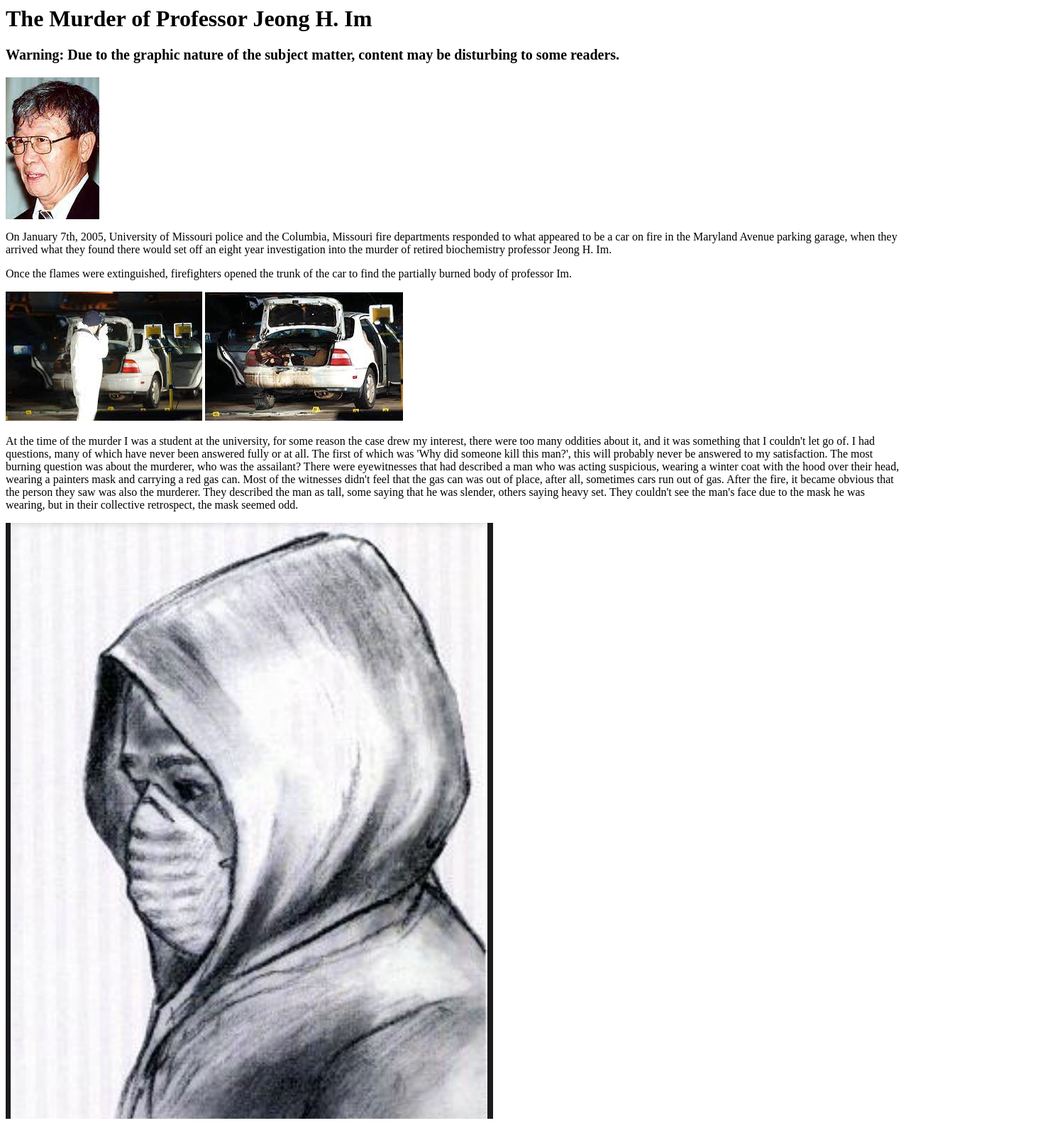
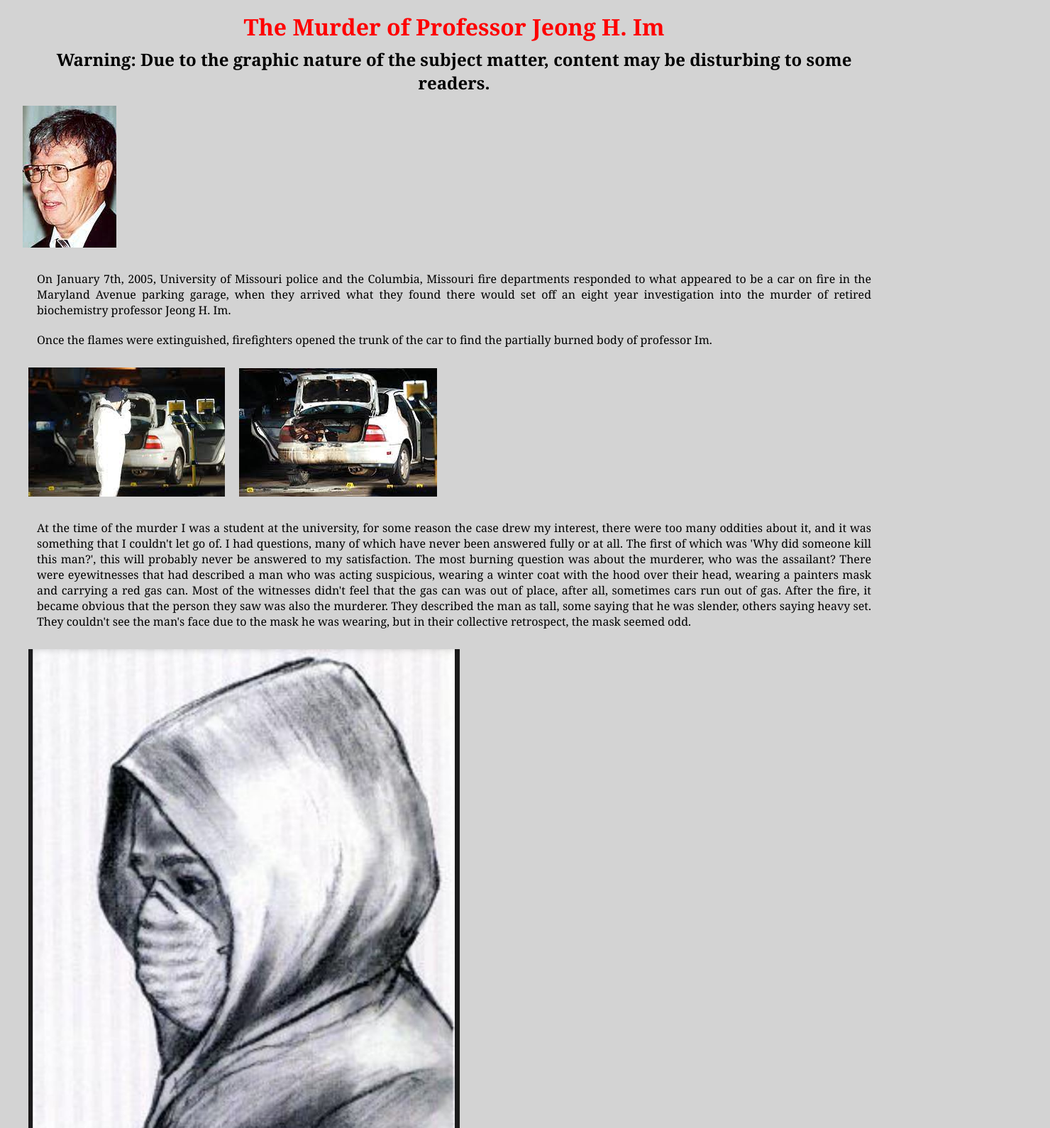
Before and after one commit to KC-LC101-June-21/assignment-4-html-me-something-JimmyD72, a website: page index.html in a window 1280 px wide. Shown: the top 1590 px of the page at 71% size, 1480 px wide, since content can reach past the window. Drawn offline with Linux system fonts and the light colour scheme.

Commit message:
added css

```diff
--- a/index.html
+++ b/index.html
@@ -1,3 +1,4 @@
+<!DOCTYPE html>
 <html>
     <head>
         <title>The Murder of Professor Jeong H. Im</title>
@@ -6,25 +7,26 @@
 
     <body>
         <main>
-            <h1>The Murder of Professor Jeong H. Im</h1>
-            <h2><sub>Warning: Due to the graphic nature of the subject matter, content may be disturbing to some readers.</sub></h2>
-            <img id="jeongim" src="images/jeongim.jpg"/>
+
+            <h1 id="mainHeading">The Murder of Professor Jeong H. Im</h1>
+            <h2>Warning: Due to the graphic nature of the subject matter, content may be disturbing to some readers.</h2>
+            <img id="jeongim" src="images/jeongim.jpg" alt="Jeong H. Im"/>
             <article>
                 <p>On January 7th, 2005, University of Missouri police and the Columbia, Missouri fire departments responded to what appeared to be a car on fire in the Maryland Avenue parking garage, when they arrived what they found there would set off an eight year investigation into the murder of retired biochemistry professor Jeong H. Im.</p>
 
-               <p></p> Once the flames were extinguished, firefighters opened the trunk of the car to find the partially burned body of professor Im.</p>
+               <p> Once the flames were extinguished, firefighters opened the trunk of the car to find the partially burned body of professor Im.</p>
 
-                <img id="car1" src="images/car1.jpg"/>
+                <img id="car1" src="images/car1.jpg" alt="Crime lab Photographer"/>
 
-                <img id="car2" src="images/car2.jpg"/>
+                <img id="car2" src="images/car2.jpg" alt="Crime Scene"/>
                 <p>At the time of the murder I was a student at the university, for some reason the case drew my interest, there were too many oddities about it, and it was something that I couldn't let go of.
                     I had questions, many of which have never been answered fully or at all. The first of which was 'Why did someone kill this man?', this will probably never be answered to my satisfaction. The most burning question was about the murderer, who was the assailant?
                     There were eyewitnesses that had described a man who was acting suspicious, wearing a winter coat with the hood over their head, wearing a painters mask and carrying a red gas can. Most of the witnesses didn't feel that the gas can was out of place, after all, sometimes cars run out of gas. After the fire, it became obvious that the person they saw was also the murderer.
                     They described the man as tall, some saying that he was slender, others saying heavy set. They couldn't see the man's face due to the mask he was wearing, but in their collective retrospect, the mask seemed odd.
                 </p>
-                <img id="sketch" src="images/artistdrawing.JPG"/>
+                <img id="sketch" src="images/artistdrawing.JPG"  alt="Sketch Artist Rendering"/>
                 <p>When Prof. Im's body was removed from the trunk, an 'Old Hickory' brand knife had fallen out, and was presumed to be the murder weapon. An autopsy was performed and the coroners report confirmed that the knife was the weapon used to kill the professor.</p>
-                <img id="murder weapon" src="images/oldhickory.JPG"/>
+                <img id="murderWeapon" src="images/oldhickory.JPG" alt="Murder Weapon"/>
                 <p>The MUPD detectives had pieced together enough information from witnesses and video from surveilance cameras in the garage and had
                     come up with what they believed to be the narrative of events on that day.
                     Cameras had captured Prof. Im leaving the building across from the parking garage where his office was located. He crossed into the garage and this is where the video of him ends. They concluded that Im was overpowered by the assailant, stabbed multiple times, and placed in the trunk of his own vehicle and was then set on fire to destroy evidence.
@@ -35,7 +37,7 @@
                 <p>Nine months had passed and the MU police were no closer to finding the killer than they were in the beginning, their leads had dried up and the case went cold.
                     Periodically over the months and years that followed the police would gain a new piece of information, and would ask for the public's help in identification of the suspect.
                     Without any concrete leads, some people began to speculate about the murder, inviting many conspiracy theories, one of which tied the professor to a string of unsolved or suspicious deaths of researchers and scientists
-                    across the United States.<a href="https://rense.com/general62/sci.htm">Conspiracy Theory Link</a>
+                    across the United States.<a href="https://rense.com/general62/sci.htm">Conspiracy Theory</a>
                     When a vacuum is created where information should be, the imagination can get carried away and so it did in Columbia. People stopped asking why the 72 year old retired microbiologist was murdered and started asking, 'What was this man doing?', and, 'What was he working on?'
                     Theories about hitmen made the rounds on the Columbia Tribune's message board, speculating that there were at least two routes the killer
                     could have used to get to Interstate 70, and that it was a mere two-hour drive to either Kansas City, or St. Louis, and from there an airport and off to wherever, never to be seen again.
@@ -46,17 +48,17 @@
                     How was a department that mostly dealt with parking tickets, minors in posession of alcohol or marijuana, and the occasional assualt going to solve a major crime?
                     As it turns out, they never did solve it, it solved itself. </p>
 
-            <h3>A Hapless Sort of Chap</h4>
-            <img id="Timothy Hoag" src="images/hoag.jpg"/>
+            <h3>"A Hapless Sort of Chap"</h4>
+            <img id="Timothy Hoag" src="images/hoag.jpg" alt="Timothy Hoag"/>
                         <p>Timothy Aaron Hoag by all accounts was a loser. He had a long rap sheet of mostly petty crimes: posession and use of drug paraphernalia; simple assault; petty theft; but not murder.
                             He had been in and out of jail numerous times, and was well known to Columbia law enforcement. The police had him in their warm embrace so many times and yet never once were any of them aware that they had the mastermind killer that had escaped justice.
                             True to Hoag's nature, he was wanted on a series of crimes commited in Illinois and was in the process of being extradited. He was to surrender to the Boone County Sheriff's department in August of 2012, but he never did.
                             Instead, he climbed to the top of the Walnut Street garage, known to locals as 'garagezilla', and threw himself off of it, falling to his death.
                             After his death, the MUPD received a tip from an anonymous source, they wanted to tell their story about the events of January 7th, 2005.</p>
-                        <img id="garagezilla" src="images/garagezilla.jpg"/>
+                        <img id="garagezilla" src="images/garagezilla.jpg"  alt="Walnut Street Garage"/>
 
                         <h3>The Denouement</h3>
-                        <p>A man had come forward after almost 8 years of keeping Timothy Hoag's secret, and now he wanted to tell what he knew. The witness was a friend of Hoag's and on the morning in question, he said that he had received a call from Timothy asking him to drive him to the Maryland Ave. garage, he said his car was there and he
+                        <p class= "funParagraph" id = "testP">A man had come forward after almost 8 years of keeping Timothy Hoag's secret, and now he wanted to tell what he knew. The witness was a friend of Hoag's and on the morning in question, he said that he had received a call from Timothy asking him to drive him to the Maryland Ave. garage, he said his car was there and he
                             needed to get it, so the man went and picked him up and dropped him off. A couple of hours later, Hoag called the friend back and demanded that he bring him a can of gasoline, and to hurry. The friend just thought that Hoag was having car trouble and agreed to bring him what he needed.
                             The friend said that he met Hoag on the second level of the garage with the can and that Hoag then told the man to stay there and he would be back in a minute. Hoag took the gasoline up the stairwell to the third level, which the man thought was odd, but stayed where he was parked.
                             Minutes later, Hoag returned to the second level with the empty gas can and told the friend to drive. As the two were leaving the garage, the friend noticed smoke billowing out of the third level, but continued to drive away, he took Hoag home and went about his day. The friend told the police that it was only after seeing the
@@ -77,6 +79,6 @@
     </body>
     <footer>
 
-        <p>&#9752  A Jimmy D. Joint&copy;2021   &#9752</p>
+        <p><center>&#9752  A Jimmy D. Joint&copy;2021   &#9752</center></p>
     </footer>
 </html>
--- a/styles.css
+++ b/styles.css
@@ -0,0 +1,40 @@
+*{
+    margin: 8px;
+    font-family: Georgia, 'Times New Roman', Times, serif;
+    background-color: lightgrey;
+}
+
+body {
+
+    margin: 8px;
+    display:block;
+}
+#mainHeading{
+    color:red;
+    text-align: center;
+}
+h2 {
+    text-align: center;
+}
+p {
+    margin-top: 20px;
+    margin-bottom: 20px;
+    margin-right: 20px;
+    margin-left: 20px;
+    text-align: justify;
+  }
+  #sketch{
+    height: 75%;
+    width: 50%;
+  }
+  #murderWeapon{
+      width: 75%;
+  }
+
+.funParagraph {
+    color: green;
+}
+footer {
+    text-align: center;
+    color: blue;
+}
```
